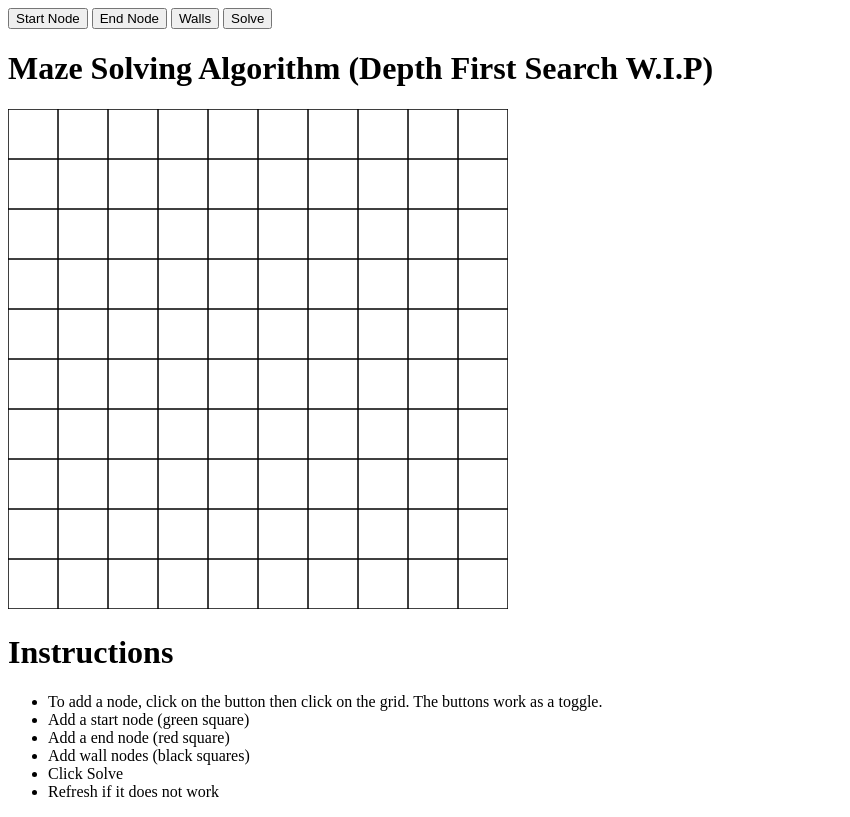
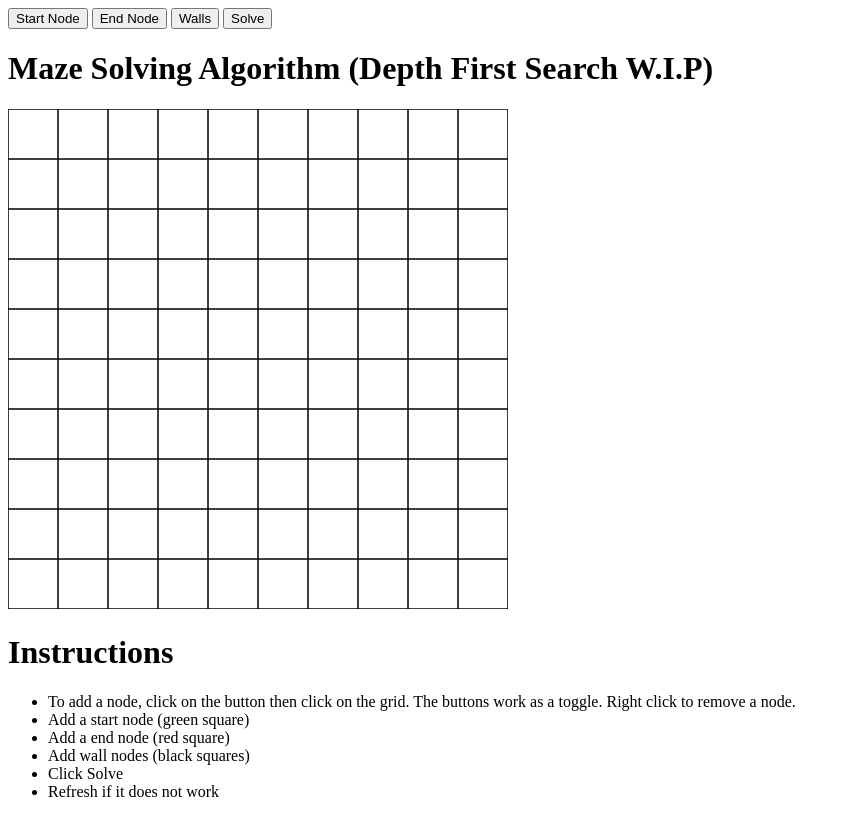
Before and after one commit to gabebautista11/Maze-Solving-Alogrithm, a plain HTML site: page index.html in a window 1280 px wide. Shown: the whole page, without its empty margins (0-850 px from the left). Drawn offline with Linux system fonts and the light colour scheme.

Commit message:
update buttons

```diff
--- a/index.html
+++ b/index.html
@@ -8,7 +8,6 @@
     <title>Maze Solver</title>
   </head>
   <body>
-
     <div class="button-div">
       <button id="startNodeButton">Start Node</button>
       <button id="endNodeButton">End Node</button>
@@ -29,7 +28,8 @@
     <h1>Instructions</h1>
     <ul>
       <li>
-        To add a node, click on the button then click on the grid. The buttons work as a toggle.
+        To add a node, click on the button then click on the grid. The buttons
+        work as a toggle. Right click to remove a node.
       </li>
       <li>Add a start node (green square)</li>
       <li>Add a end node (red square)</li>
```
